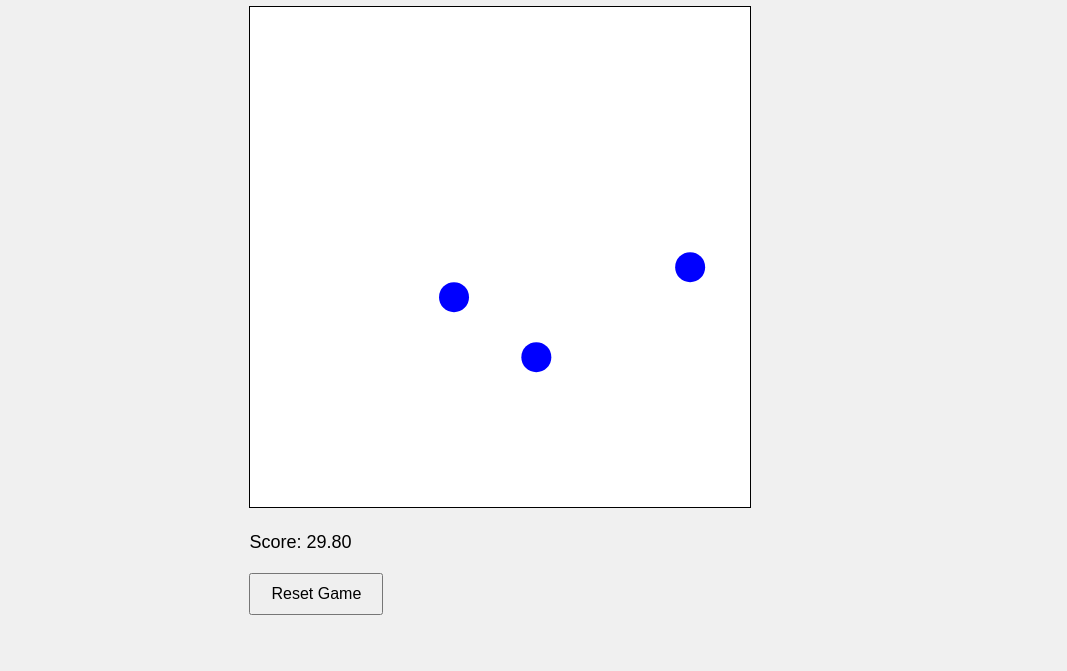
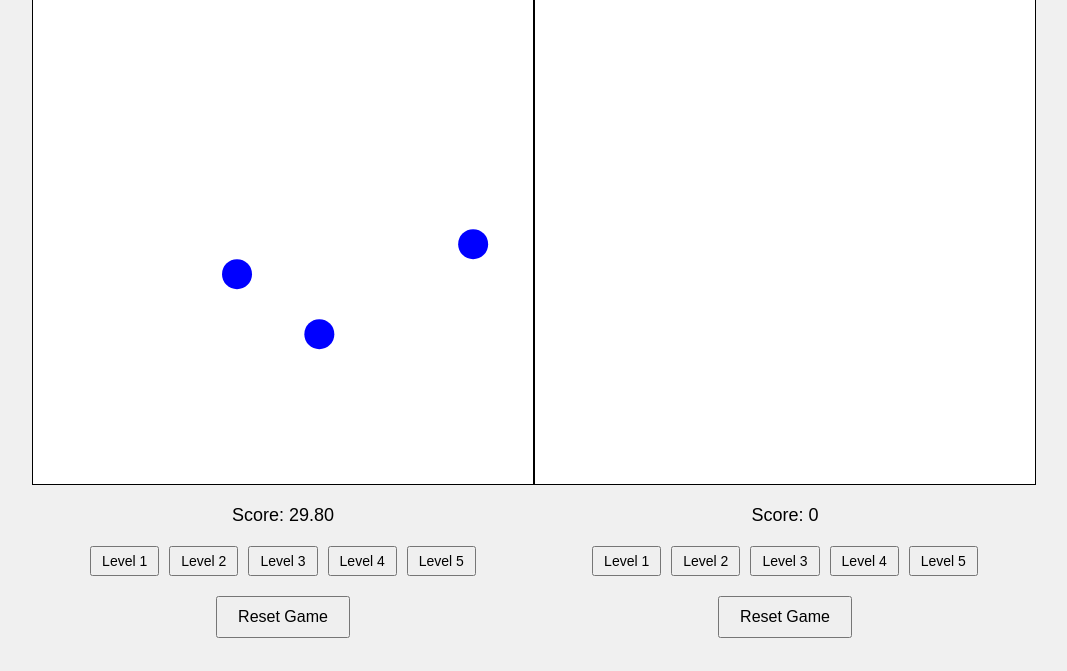
Before and after one commit to YehonatanAvidan/Steiner-Tree-Playing-Version, a plain HTML site: page index.html in a window 1280 px wide. Shown: the part 129-800 px from the top of the page, without its empty margins (106-1173 px from the left). Drawn offline with Linux system fonts and the light colour scheme.

Commit message:
Update index.html

```diff
--- a/index.html
+++ b/index.html
@@ -3,7 +3,7 @@
 <head>
     <meta charset="UTF-8">
     <meta name="viewport" content="width=device-width, initial-scale=1.0">
-    <title>Connect the Dots Game v7.02</title>
+    <title>Steiner Tree Game V1.02</title>
     <style>
         body {
             font-family: Arial, sans-serif;
@@ -13,6 +13,11 @@
             height: 100vh;
             margin: 0;
             background-color: #f0f0f0;
+        }
+        .game-container {
+            display: flex;
+            flex-direction: column;
+            align-items: center;
         }
         canvas {
             background-color: white;
@@ -32,13 +37,99 @@
             text-align: center;
             color: #333;
         }
+        .level-buttons {
+            display: flex;
+            justify-content: center;
+            margin-top: 20px;
+        }
+        .level-button {
+            margin: 0 5px;
+            padding: 5px 10px;
+            font-size: 14px;
+            cursor: pointer;
+        }
     </style>
 </head>
 <body>
-    <div>
-        <h1>Connect the Dots Game: Version 7.02</h1>
+    <div class="game-container">
+        <h1>Steiner Tree Game V1.02</h1>
         <canvas id="gameCanvas" width="500" height="500"></canvas>
-        <div id="score">Total Length: 0</div>
+        <div id="score">Score: 0</div>
+        <div class="level-buttons">
+            <button class="level-button" data-level="1">Level 1</button>
+            <button class="level-button" data-level="2">Level 2</button>
+            <button class="level-button" data-level="3">Level 3</button>
+            <button class="level-button" data-level="4">Level 4</button>
+            <button class="level-button" data-level="5">Level 5</button>
+        </div>
+        <button id="resetButton">Reset Game</button>
+    </div>
+    <script src="game.js"></script>
+</body>
+</html><!DOCTYPE html>
+<html lang="en">
+<head>
+    <meta charset="UTF-8">
+    <meta name="viewport" content="width=device-width, initial-scale=1.0">
+    <title>Steiner Tree Game V1.02</title>
+    <style>
+        body {
+            font-family: Arial, sans-serif;
+            display: flex;
+            justify-content: center;
+            align-items: center;
+            height: 100vh;
+            margin: 0;
+            background-color: #f0f0f0;
+        }
+        .game-container {
+            display: flex;
+            flex-direction: column;
+            align-items: center;
+        }
+        canvas {
+            background-color: white;
+            border: 1px solid #000;
+        }
+        #score {
+            margin-top: 20px;
+            font-size: 18px;
+        }
+        #resetButton {
+            margin-top: 20px;
+            padding: 10px 20px;
+            font-size: 16px;
+            cursor: pointer;
+        }
+        h1 {
+            text-align: center;
+            color: #333;
+        }
+        .level-buttons {
+            display: flex;
+            justify-content: center;
+            margin-top: 20px;
+        }
+        .level-button {
+            margin: 0 5px;
+            padding: 5px 10px;
+            font-size: 14px;
+            cursor: pointer;
+        }
+    </style>
+</head>
+<body>
+    <div class="game-container">
+        <h1>Steiner Tree Game V1.02</h1>
+        <canvas id="gameCanvas" width="500" height="500"></canvas>
+        <div id="score">Score: 0</div>
+        <div class="level-buttons">
+            <button class="level-button" data-level="1">Level 1</button>
+            <button class="level-button" data-level="2">Level 2</button>
+            <button class="level-button" data-level="3">Level 3</button>
+            <button class="level-button" data-level="4">Level 4</button>
+            <button class="level-button" data-level="5">Level 5</button>
+        </div>
         <button id="resetButton">Reset Game</button>
     </div>
     <script src="game.js"></script>
```
